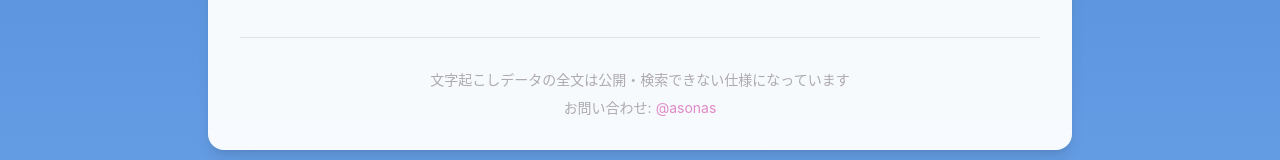
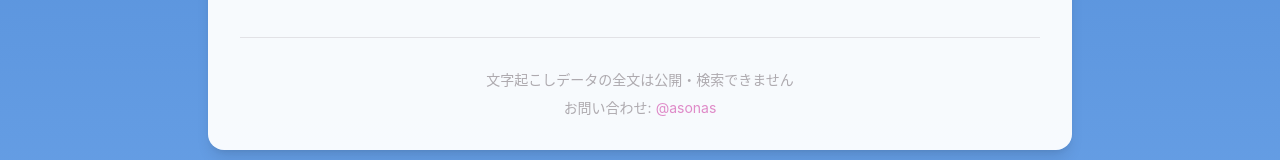
Before and after one commit to asonas/poko-pea-dreaming-ano-kai, a Next.js app in the folder web/: page / in a window 1280 px wide. Shown: the part 469-629 px from the top of the page. Built offline with nearby package versions, Linux system fonts and the light colour scheme.

Commit message:
Fix typo in footer message to use natural phrasing
Change the footer message from "できない仕様になっています"
(cannot be done by specification) to "できません" (cannot be done)
for more natural Japanese phrasing.

```diff
--- a/web/src/app/page.tsx
+++ b/web/src/app/page.tsx
@@ -279,7 +279,7 @@ function SearchContent() {
       {/* フッター */}
       <footer className="mt-16 pt-8 border-t border-pokopea-gray/30 text-center text-sm text-pokopea-gray space-y-2">
         <p>
-          文字起こしデータの全文は公開・検索できない仕様になっています
+          文字起こしデータの全文は公開・検索できません
         </p>
         <p>
           お問い合わせ:
```
